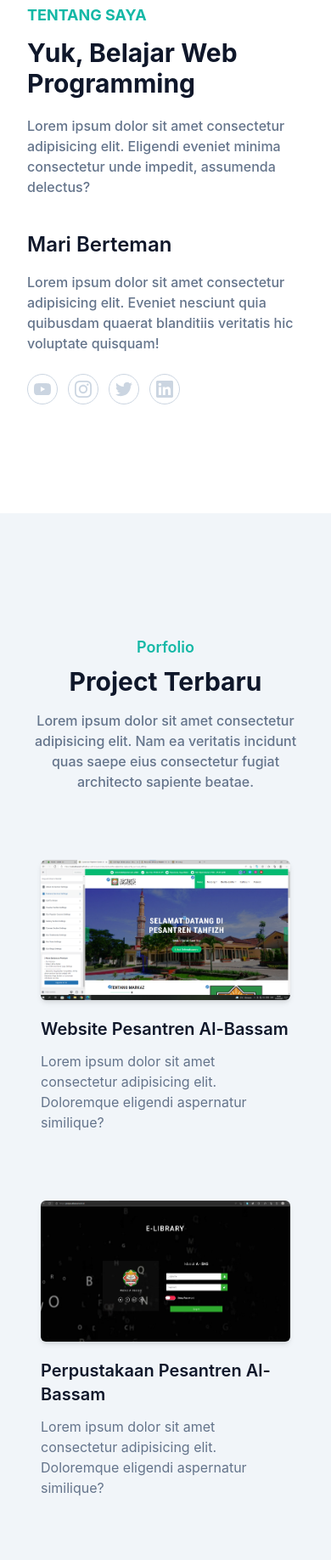
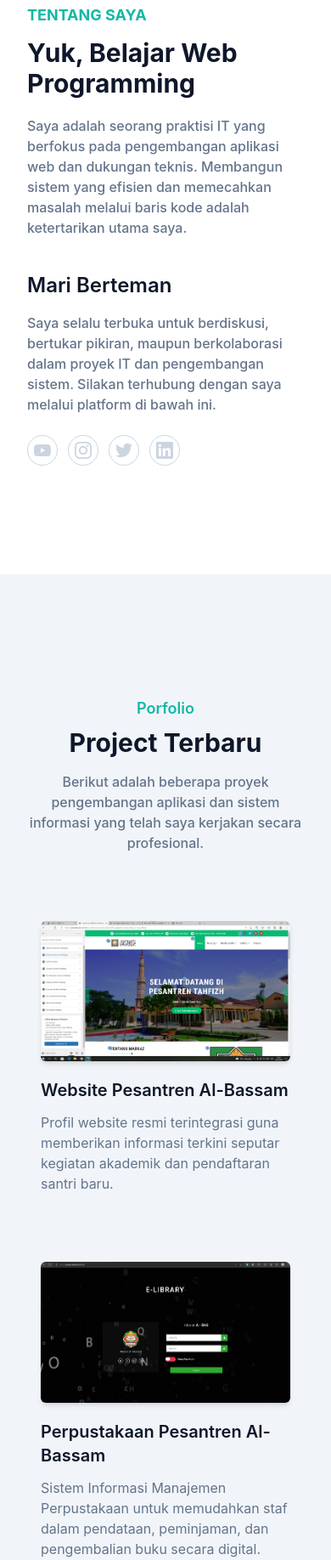
Before and after one commit to Andhi1710/portfolio-tailwind, a website: page index.html in a window 390 px wide. Shown: the part 800-2636 px from the top of the page at 85% size. Drawn offline with Linux system fonts and the light colour scheme.

Commit message:
Update index.html

```diff
--- a/index.html
+++ b/index.html
@@ -82,11 +82,11 @@
                 <div class="w-full px-4 mb-10 lg:w-1/2">
                     <h4 class="font-bold uppercase text-primary text-lg mb-3">Tentang Saya</h4>
                     <h2 class="font-bold text-dark text-3xl mb-5 max-w-md lg:text-4xl">Yuk, Belajar Web Programming</h2>
-                    <p class="font-medium text-base text-secondary max-w-xl lg:text-lg">Lorem ipsum dolor sit amet consectetur adipisicing elit. Eligendi eveniet minima consectetur unde impedit, assumenda delectus?</p>
+                    <p class="font-medium text-base text-secondary max-w-xl lg:text-lg">Saya adalah seorang praktisi IT yang berfokus pada pengembangan aplikasi web dan dukungan teknis. Membangun sistem yang efisien dan memecahkan masalah melalui baris kode adalah ketertarikan utama saya.</p>
                 </div>
                 <div class="w-full px-4 lg:w-1/2">
                     <h3 class="font-semibold text-dark text-2xl mb-4 lg:text-3xl lg:pt-10">Mari Berteman</h3>
-                    <p class="font-medium text-base text-secondary mb-6 lg:text-lg">Lorem ipsum dolor sit amet consectetur adipisicing elit. Eveniet nesciunt quia quibusdam quaerat blanditiis veritatis hic voluptate quisquam!</p>
+                    <p class="font-medium text-base text-secondary mb-6 lg:text-lg">Saya selalu terbuka untuk berdiskusi, bertukar pikiran, maupun berkolaborasi dalam proyek IT dan pengembangan sistem. Silakan terhubung dengan saya melalui platform di bawah ini.</p>
                     <div class="flex items-center">
                         <!-- Youtube -->
                         <a href="https://www.youtube.com/c/andhihamzah" target="_blank" class="w-9 h-9 mr-3 rounded-full flex justify-center items-center border border-slate-300 text-slate-300 hover:border-primary hover:bg-primary hover:text-white transition duration-300">
@@ -118,7 +118,7 @@
                 <div class="max-w-xl mx-auto text-center mb-16">
                     <h4 class="font-semibold text-lg text-primary mb-2">Porfolio</h4>
                     <h2 class="font-bold text-dark text-3xl mb-4 sm:text-4xl lg:text-5xl">Project Terbaru</h2>
-                    <p class="font-medium text-md text-secondary md:text-lg">Lorem ipsum dolor sit amet consectetur adipisicing elit. Nam ea veritatis incidunt quas saepe eius consectetur fugiat architecto sapiente beatae.</p>
+                    <p class="font-medium text-md text-secondary md:text-lg">Berikut adalah beberapa proyek pengembangan aplikasi dan sistem informasi yang telah saya kerjakan secara profesional.</p>
                 </div>
             </div>
             <div class="w-full px-4 flex flex-wrap justify-center xl:w-10/12 xl:mx-auto">
@@ -127,42 +127,42 @@
                         <img src="dist/img/portfolio/web.png" alt="Website Pesantren" class="w-full">
                     </div>
                     <h3 class="font-semibold text-xl text-dark mt-5 mb-3">Website Pesantren Al-Bassam</h3>
-                    <p class="font-md text-base text-secondary">Lorem ipsum dolor sit amet consectetur adipisicing elit. Doloremque eligendi aspernatur similique?</p>
+                    <p class="font-md text-base text-secondary">Profil website resmi terintegrasi guna memberikan informasi terkini seputar kegiatan akademik dan pendaftaran santri baru.</p>
                 </div>
                 <div class="mb-12 p-4 md:w-1/2">
                     <div class="rounded-md shadow-md overflow-hidden">
                         <img src="dist/img/portfolio/perpus.png" alt="Perpustakaan" class="w-full">
                     </div>
                     <h3 class="font-semibold text-xl text-dark mt-5 mb-3">Perpustakaan Pesantren Al-Bassam</h3>
-                    <p class="font-md text-base text-secondary">Lorem ipsum dolor sit amet consectetur adipisicing elit. Doloremque eligendi aspernatur similique?</p>
+                    <p class="font-md text-base text-secondary">Sistem Informasi Manajemen Perpustakaan untuk memudahkan staf dalam pendataan, peminjaman, dan pengembalian buku secara digital.</p>
                 </div>
                 <div class="mb-12 p-4 md:w-1/2">
                     <div class="rounded-md shadow-md overflow-hidden">
                         <img src="dist/img/portfolio/kts.png" alt="Kartu Santri" class="w-full">
                     </div>
                     <h3 class="font-semibold text-xl text-dark mt-5 mb-3">Kartu Santri Pesantren Al-Bassam</h3>
-                    <p class="font-md text-base text-secondary">Lorem ipsum dolor sit amet consectetur adipisicing elit. Doloremque eligendi aspernatur similique?</p>
+                    <p class="font-md text-base text-secondary">Aplikasi generator dan manajemen ID Card santri yang dirancang terintegrasi dengan basis data pusat administrasi sekolah.</p>
                 </div>
                 <div class="mb-12 p-4 md:w-1/2">
                     <div class="rounded-md shadow-md overflow-hidden">
                         <img src="dist/img/portfolio/cbt.png" alt="Ujian CBT" class="w-full">
                     </div>
                     <h3 class="font-semibold text-xl text-dark mt-5 mb-3">Ujian Berbasis Komputer</h3>
-                    <p class="font-md text-base text-secondary">Lorem ipsum dolor sit amet consectetur adipisicing elit. Doloremque eligendi aspernatur similique?</p>
+                    <p class="font-md text-base text-secondary">Platform Computer Based Test (CBT) yang stabil dan aman untuk menunjang kegiatan evaluasi belajar mengajar secara efisien.</p>
                 </div>
                 <div class="mb-12 p-4 md:w-1/2">
                     <div class="rounded-md shadow-md overflow-hidden">
                         <img src="dist/img/portfolio/rekrut.png" alt="Rekrutmen" class="w-full">
                     </div>
                     <h3 class="font-semibold text-xl text-dark mt-5 mb-3">Rekrutmen Pegawai</h3>
-                    <p class="font-md text-base text-secondary">Lorem ipsum dolor sit amet consectetur adipisicing elit. Doloremque eligendi aspernatur similique?</p>
+                    <p class="font-md text-base text-secondary">Sistem informasi rekrutmen pegawai mandiri yang mengotomatisasi proses pendaftaran, seleksi, hingga pengumuman penerimaan.</p>
                 </div>
                 <div class="mb-12 p-4 md:w-1/2">
                     <div class="rounded-md shadow-md overflow-hidden">
                         <img src="dist/img/portfolio/rapor.png" alt="Rapor Online" class="w-full">
                     </div>
                     <h3 class="font-semibold text-xl text-dark mt-5 mb-3">Pengumuman Raport Online</h3>
-                    <p class="font-md text-base text-secondary">Lorem ipsum dolor sit amet consectetur adipisicing elit. Doloremque eligendi aspernatur similique?</p>
+                    <p class="font-md text-base text-secondary">Portal akademik yang dirancang untuk memfasilitasi wali santri dalam memantau nilai dan perkembangan anak secara praktis.</p>
                 </div>
             </div>
         </div>
@@ -176,7 +176,7 @@
                 <div class="mx-auto text-center mb-16">
                     <h4 class="font-semibold text-lg text-primary mb-2">Clients</h4>
                     <h2 class="font-bold text-white text-3xl mb-4 sm:text-4xl lg:text-5xl">Yang Pernah Bekerjasama</h2>
-                    <p class="font-medium text-md text-secondary md:text-lg">Lorem ipsum dolor sit amet consectetur adipisicing elit. Nam ea veritatis incidunt quas saepe eius consectetur fugiat architecto sapiente beatae.</p>
+                    <p class="font-medium text-md text-secondary md:text-lg">Kepercayaan adalah prioritas saya. Berikut adalah beberapa instansi, lembaga pendidikan, dan perusahaan yang telah menjalin kolaborasi.</p>
                 </div>
             </div>
             <div class="w-full px-4">
@@ -212,7 +212,7 @@
                 <div class="max-w-xl mx-auto text-center mb-16">
                     <h4 class="font-semibold text-lg text-primary mb-2">Blog</h4>
                     <h2 class="font-bold text-dark text-3xl mb-4 sm:text-4xl lg:text-5xl">Tulisan Terkini</h2>
-                    <p class="font-medium text-md text-secondary md:text-lg">Lorem ipsum dolor sit amet, consectetur adipisicing elit. Porro numquam excepturi culpa similique.</p>
+                    <p class="font-medium text-md text-secondary md:text-lg">Selain coding, saya juga senang berbagi tutorial, wawasan teknologi, dan secercah cerita mengenai produktivitas di dunia IT.</p>
                 </div>
             </div>
             <div class="flex flex-wrap">
@@ -223,7 +223,7 @@
                             <h3>
                                 <a href="#" class="block mb-3 font-semibold text-xl text-dark hover:text-primary truncate transition duration-300">Tips Belajar Programming</a>
                             </h3>
-                            <p class="font-medium text-base text-secondary mb-6">Lorem ipsum dolor sit, amet consectetur adipisicing elit. Dolore, dicta.</p>
+                            <p class="font-medium text-base text-secondary mb-6">Panduan praktis dan langkah-langkah efektif bagi pemula yang ingin memulai karir di dunia web development.</p>
                             <a href="#" class="font-medium text-sm text-white bg-primary py-2 px-4 rounded-lg hover:opacity-80 transition duration-300">Baca Selengkapnya</a>
                         </div>
                     </div>
@@ -235,7 +235,7 @@
                             <h3>
                                 <a href="#" class="block mb-3 font-semibold text-xl text-dark hover:text-primary truncate transition duration-300">Review Keyboard GMMK Pro</a>
                             </h3>
-                            <p class="font-medium text-base text-secondary mb-6">Lorem ipsum dolor sit, amet consectetur adipisicing elit. Soluta, itaque? Optio, iusto.</p>
+                            <p class="font-medium text-base text-secondary mb-6">Ulasan mendalam mengenai build quality, pengalaman mengetik, dan kustomisasi pada mechanical keyboard kelas atas.</p>
                             <a href="#" class="font-medium text-sm text-white bg-primary py-2 px-4 rounded-lg hover:opacity-80 transition duration-300">Baca Selengkapnya</a>
                         </div>
                     </div>
@@ -247,7 +247,7 @@
                             <h3>
                                 <a href="#" class="block mb-3 font-semibold text-xl text-dark hover:text-primary truncate transition duration-300">Menikmati Secangkir Kopi</a>
                             </h3>
-                            <p class="font-medium text-base text-secondary mb-6">Lorem ipsum dolor sit amet consectetur adipisicing elit. Velit aperiam at placeat obcaecati non corporis deleniti.</p>
+                            <p class="font-medium text-base text-secondary mb-6">Cerita ringan tentang bagaimana secangkir kopi menemani rutinitas coding dan menjaga produktivitas di depan layar.</p>
                             <a href="#" class="font-medium text-sm text-white bg-primary py-2 px-4 rounded-lg hover:opacity-80 transition duration-300">Baca Selengkapnya</a>
                         </div>
                     </div>
@@ -264,7 +264,7 @@
                 <div class="max-w-xl mx-auto text-center mb-16">
                     <h4 class="font-semibold text-lg text-primary mb-2">Contact</h4>
                     <h2 class="font-bold text-dark text-3xl mb-4 sm:text-4xl lg:text-5xl">Hubungi Kami</h2>
-                    <p class="font-medium text-md text-secondary md:text-lg">Lorem ipsum dolor sit, amet consectetur adipisicing elit. Tempore, consequuntur?</p>
+                    <p class="font-medium text-md text-secondary md:text-lg">Punya ide proyek, kebutuhan sistem IT, atau sekadar ingin berdiskusi? Jangan ragu untuk mengirimkan pesan melalui form di bawah ini.</p>
                 </div>
             </div>
             <form>
```
Lines whose indentation alone changed are shown as unchanged.
